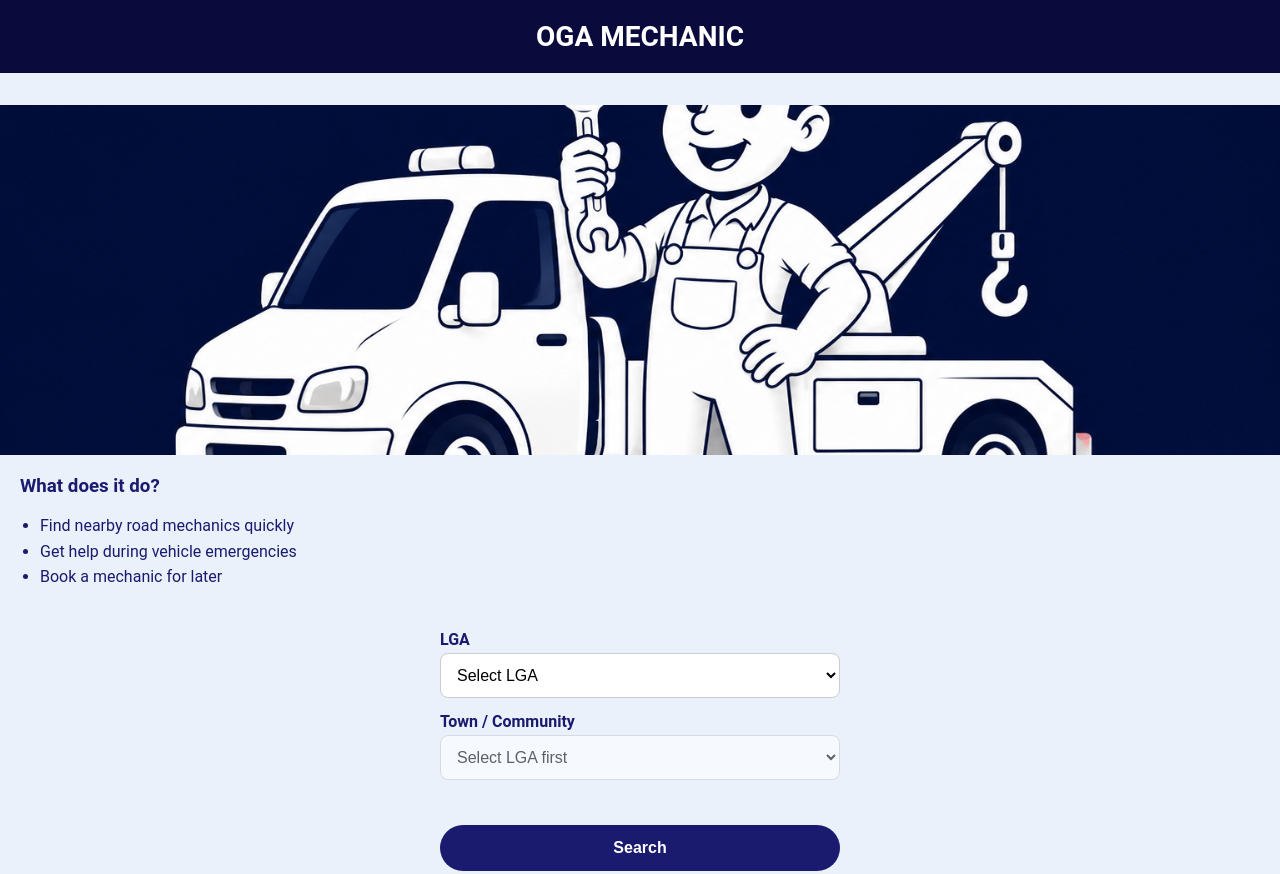
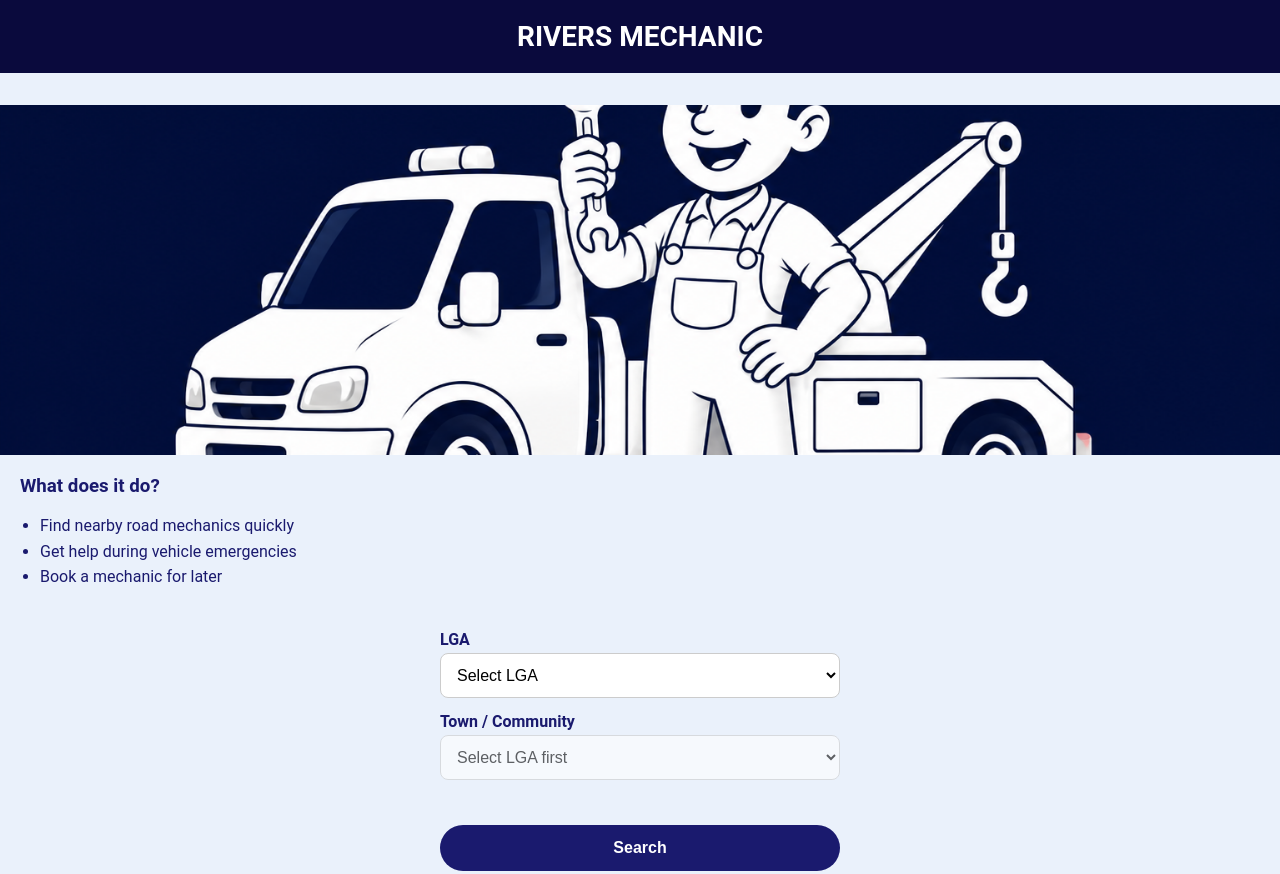
Before and after one commit to miracleorexcel-debug/Oga-Mechanic-, a plain HTML site: page index.html in a window 1280 px wide. Shown: the top 874 px of the page. Drawn offline with Linux system fonts and the light colour scheme.

Commit message:
Change title and header from 'OGA' to 'RIVERS'

```diff
--- a/index.html
+++ b/index.html
@@ -3,13 +3,13 @@
 <head>
   <meta charset="UTF-8">
   <meta name="viewport" content="width=device-width, initial-scale=1">
-  <title>OGA MECHANIC</title>
+  <title>RIVERS MECHANIC</title>
   <link rel="stylesheet" href="mechanic.css">
 </head>
 
 <body>
   <header>
-    <h1>OGA MECHANIC</h1>
+    <h1>RIVERS MECHANIC</h1>
   </header>
 
   <img src="mec.png" alt="Mechanic and tow truck illustration" class="hero-img">
```
